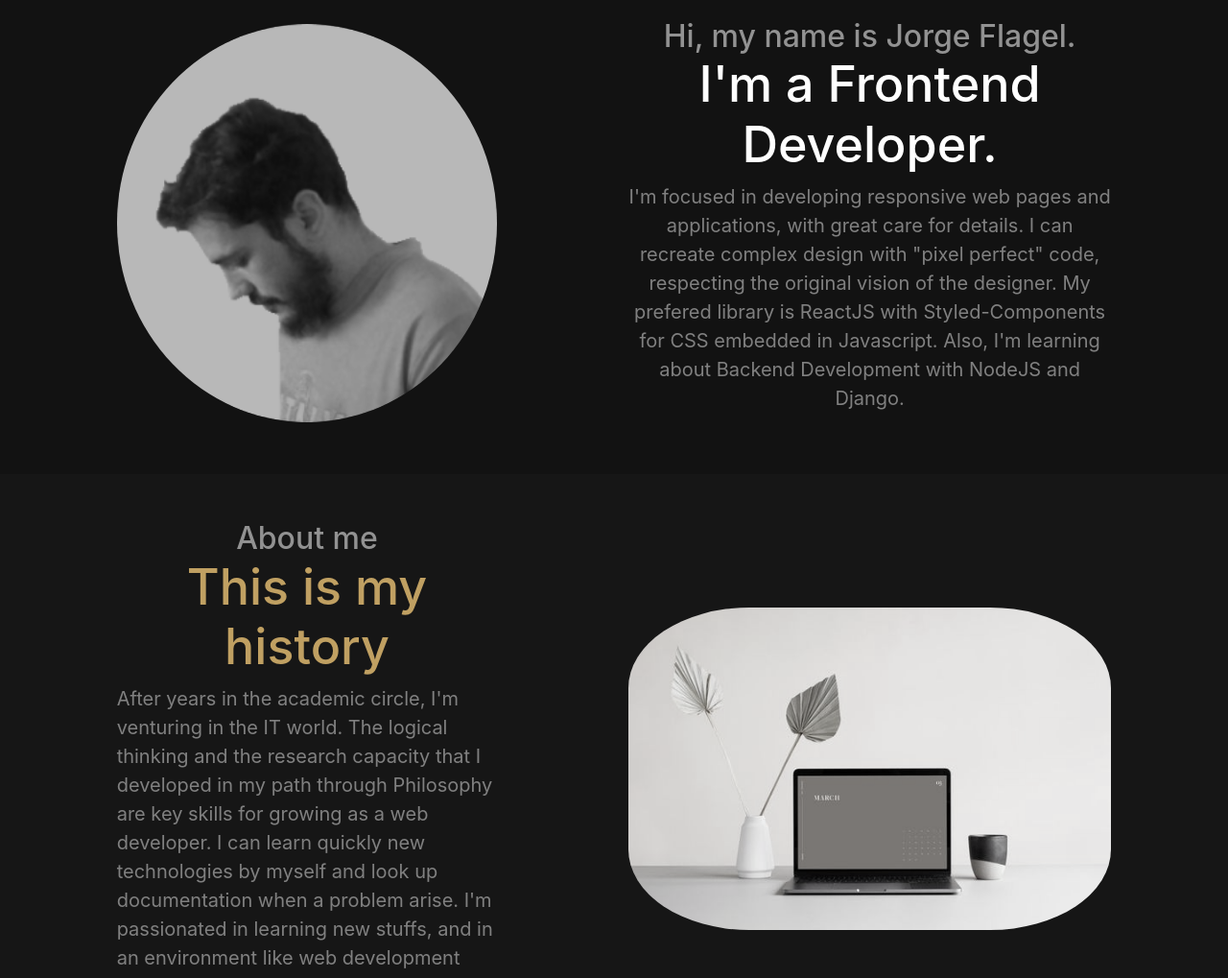
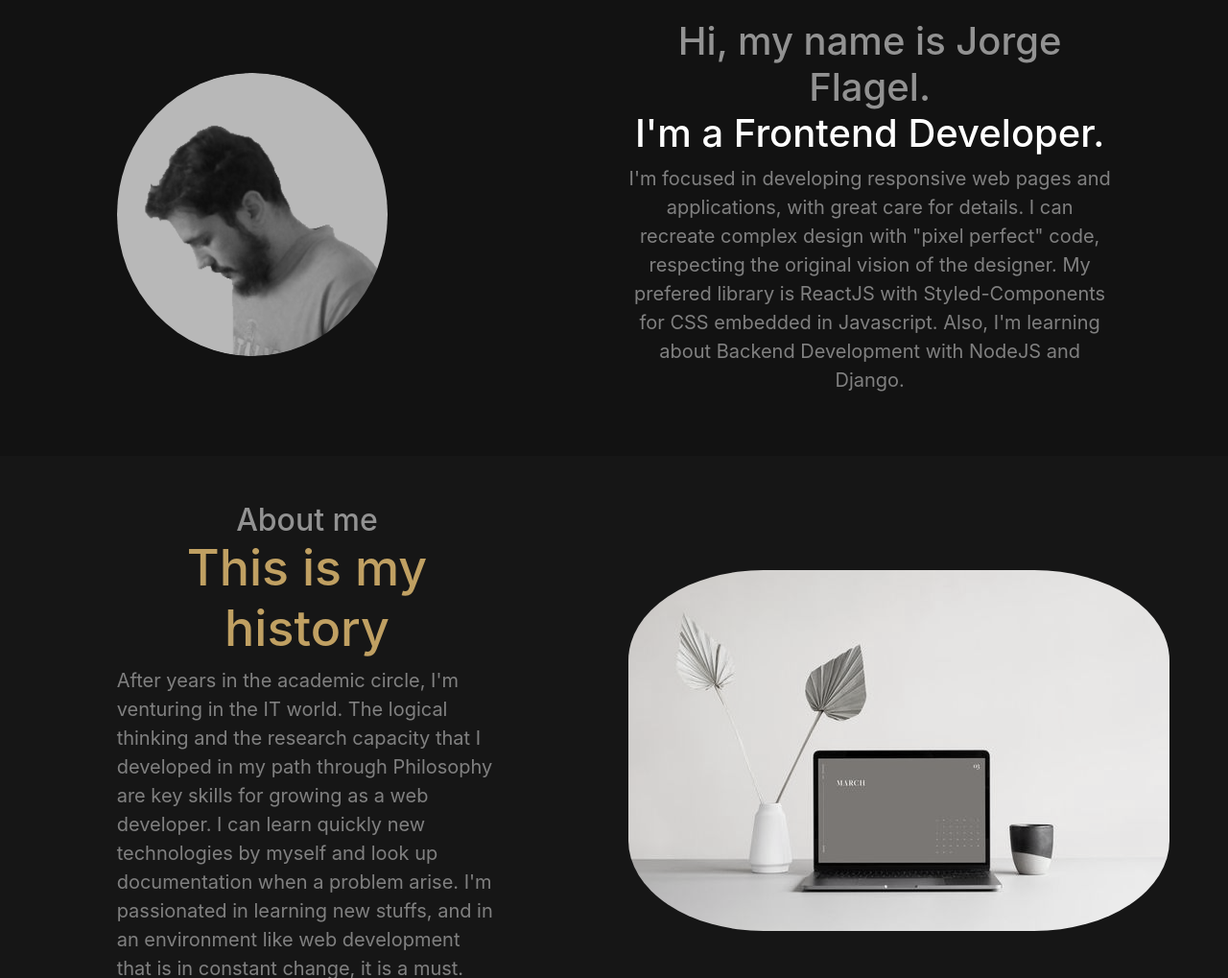
Before and after one commit to jorgeflagel/jorgeflagel.github.io, a website: page index.html in a window 1280 px wide. Shown: the part 81-1100 px from the top of the page at 96% size. Drawn offline with nearby package versions, Linux system fonts and the light colour scheme.

Commit message:
Solving validation error

```diff
--- a/index.html
+++ b/index.html
@@ -1,7 +1,7 @@
 <!DOCTYPE html>
+<html lang="en">
 <head>
   <meta charset="utf-8">
-  <meta http-equiv="content-language" content="en-us">
   <title>Jorge Flagel</title>
   <meta name="viewport" content="width=device-width, initial-scale=1, minimum-scale=1, user-scalable=yes">
 
@@ -19,7 +19,7 @@
   <header class="container-fluid header bg-dark" id="header">
     <nav class="navbar fixed-top navbar-expand-md navbar-dark bg-dark" id="navigation">
       <a class="navbar-brand col-2 col-md-1" href="#header"><img src="./img/logo.png" alt="Jorge Flagel" width="60" id="logo-brand"></a>
-      <ul class="nav col-5 col-md-2 justify-content-around" aria-label="LinkedIn, Github and Mail icon-links">
+      <ul class="nav col-5 col-md-2 justify-content-around">
         <li><a href="https://github.com/jorgeflagel"><i class="fa fa-github fa-lg"></i></a></li>
         <li><a href="https://www.linkedin.com/in/jorge-e-flagel-b2b372207/"><i class="fa fa-linkedin fa-lg"></i></a></li>
         <li><a href="#contact"><i class="fa fa-envelope-open fa-lg"></i></a></li>
@@ -50,10 +50,10 @@
 
     <div class="hero row align-items-center pb-5">
       <div class="col-8 offset-2 col-md-5 offset-md-0 col-lg-4 offset-lg-1 d-md-inline order-last order-md-first">
-        <img src="./img/image-12.png" class="blur" alt="" width=100% style="opacity:70%;">
+        <img src="./img/image-12.png" class="blur" alt="" style="opacity:70%;">
       </div>
       <div class="col-12 col-md-6 offset-md-0 col-lg-5 offset-lg-1 text-center ">
-        <h2 class="text-white"><span class="text-secondary d-block">Hi, my name is Jorge Flagel.</span>I'm a Frontend Developer.</h2>
+        <h1 class="text-white"><span class="text-secondary d-block">Hi, my name is Jorge Flagel.</span>I'm a Frontend Developer.</h1>
         <p class="text-info">
           I'm focused in developing responsive web pages and applications, with great care for details.
           I can recreate complex design with "pixel perfect" code, respecting the original vision of the designer.
@@ -67,7 +67,7 @@
     <section class="container-fluid  py-5" id="about-me" aria-label="about me">
       <div class="row align-items-center">
         <div class="d-none d-lg-inline col-lg-5 offset-lg-1 offset-xl-1 order-last">
-          <img src="./img/pc-image.jpg" width=100% alt="" class="pc-image gray-scale">
+          <img src="./img/pc-image.jpg" alt="" class="pc-image gray-scale">
         </div>
         <div class="col-12 col-md-8 offset-md-2 col-lg-5 offset-lg-1 col-xl-4 offset-xl-1">
           <h2 class="text-center text-primary"><span class="text-secondary d-block">About me</span>This is my history</h2>
@@ -274,7 +274,7 @@
             <button type="button" class="btn btn-primary" data-toggle="modal" data-target="#modal5">Show More</button>
           </div>
         </div>
-      </div>
+
         <div class="modal fade" id="modal5" tabindex="-1">
           <div class="modal-dialog modal-xl">
             <div class="modal-content">
@@ -290,8 +290,10 @@
               </div>
             </div>
           </div>
+
         </div>
       -->
+      </div>
     </section>
 
     <section class='container-fluid bg-dark py-5' id="education" aria-label="resume: education">
@@ -377,9 +379,9 @@
   <!-- Boostrap4 JS -->
   <script src="https://maxcdn.bootstrapcdn.com/bootstrap/4.5.2/js/bootstrap.min.js"></script>
   <!-- Add Javascript files -->
-  <script type="text/javascript" src="https://cdn.jsdelivr.net/npm/emailjs-com@2/dist/email.min.js"></script>
+  <script src="https://cdn.jsdelivr.net/npm/emailjs-com@2/dist/email.min.js"></script>
 
-  <script type="text/javascript">
+  <script>
     (function() {
         // https://dashboard.emailjs.com/admin/integration
         emailjs.init('user_x4vFN0pDLUWm16uWiWW58');
@@ -389,3 +391,4 @@
 
   <script src="./js/index.js"></script>
 </body>
+</html>
```
Lines whose indentation alone changed are shown as unchanged.
